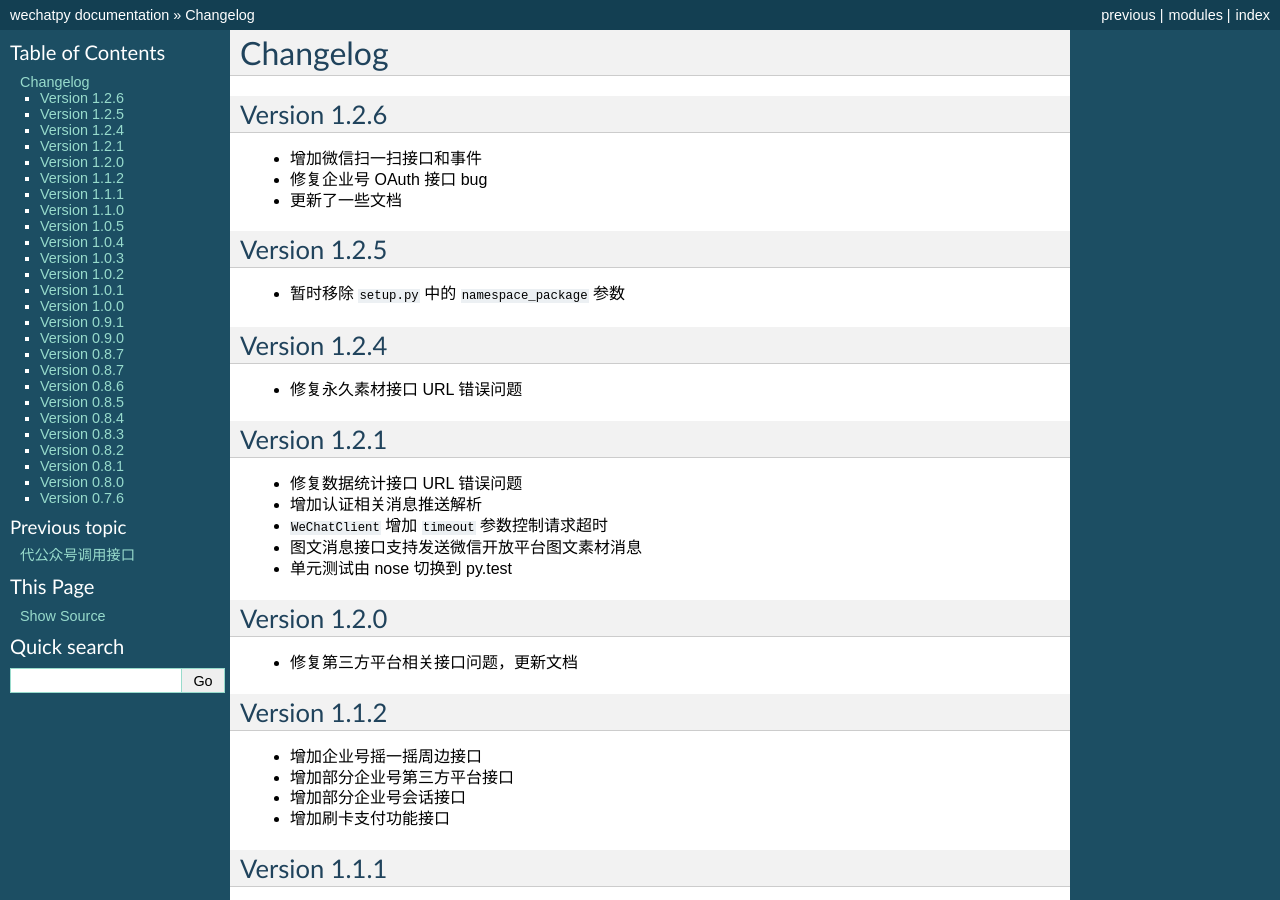
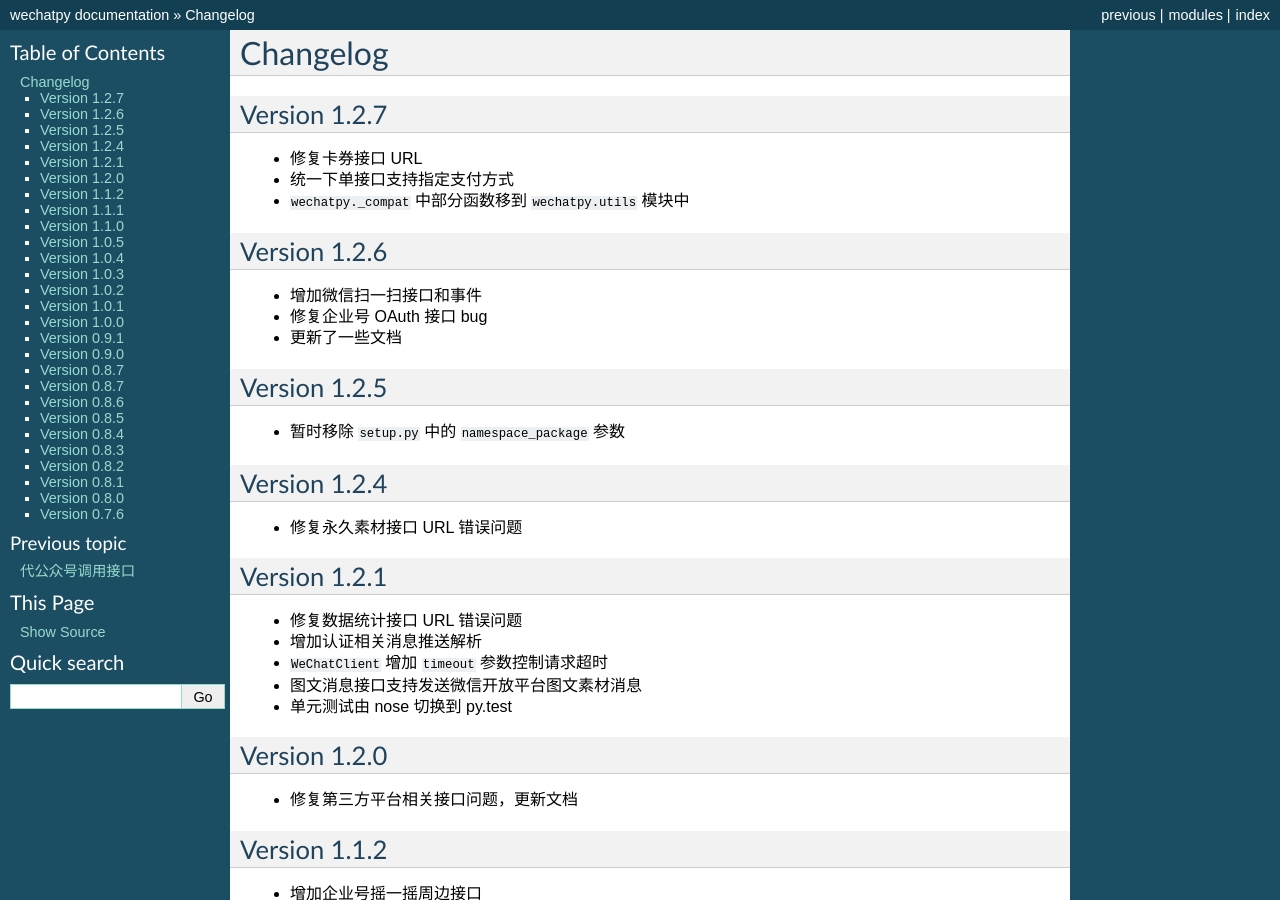
Before and after one commit to wechatpy/wechatpy, a Sphinx documentation site: the page built from docs/changelog.rst, in a window 1280 px wide and 900 px high. Built offline with Sphinx 7.4.7, drawn with Linux system fonts in a browser that asks for light colours; the version number could not be read and is left out.

Commit message:
Update Changelog

```diff
--- a/docs/changelog.rst
+++ b/docs/changelog.rst
@@ -1,5 +1,12 @@
 Changelog
 ================
+
+Version 1.2.7
+------------------------
+
++ 修复卡券接口 URL
++ 统一下单接口支持指定支付方式
++ ``wechatpy._compat`` 中部分函数移到 ``wechatpy.utils`` 模块中
 
 Version 1.2.6
 ---------------------
```
